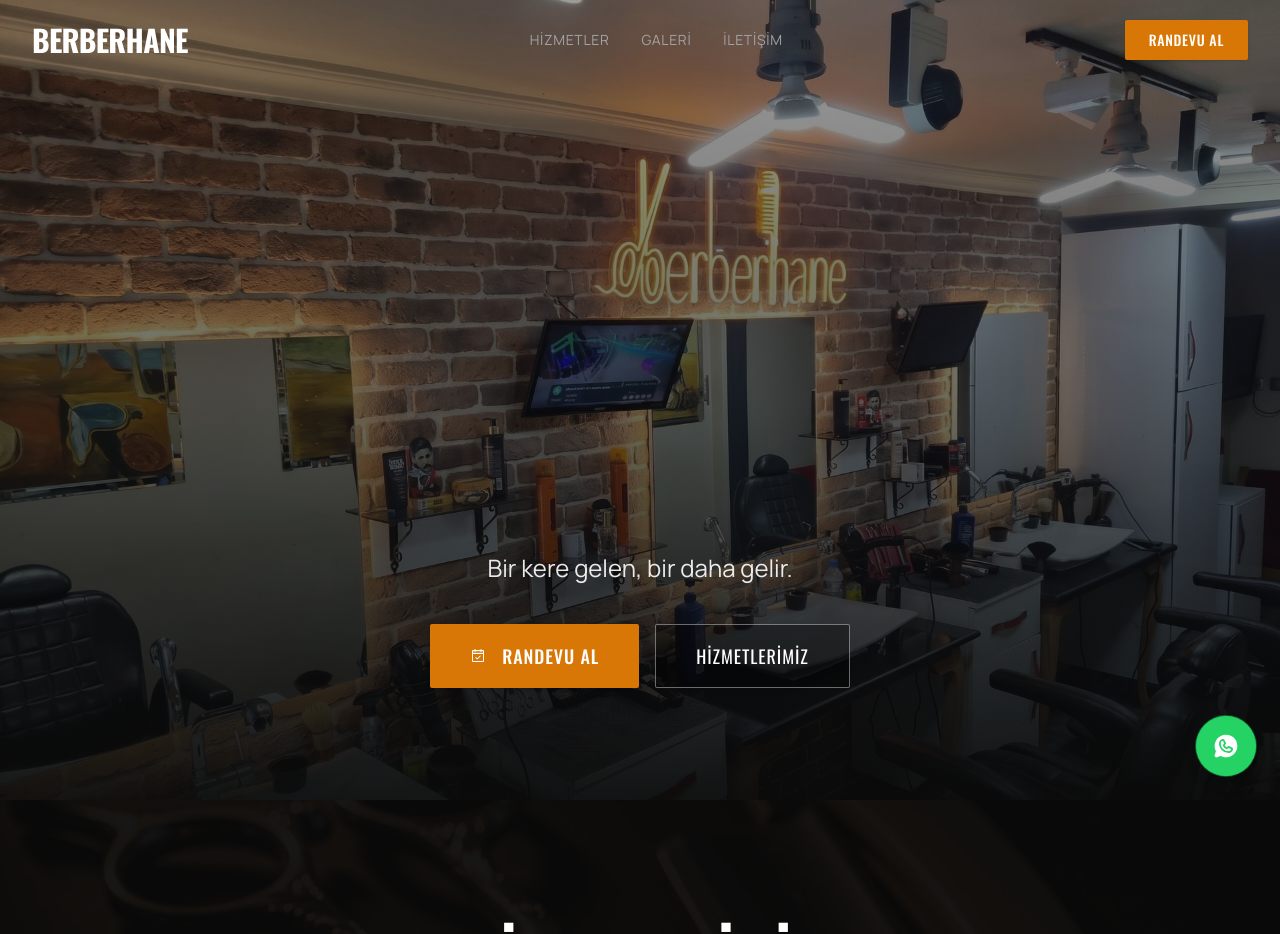
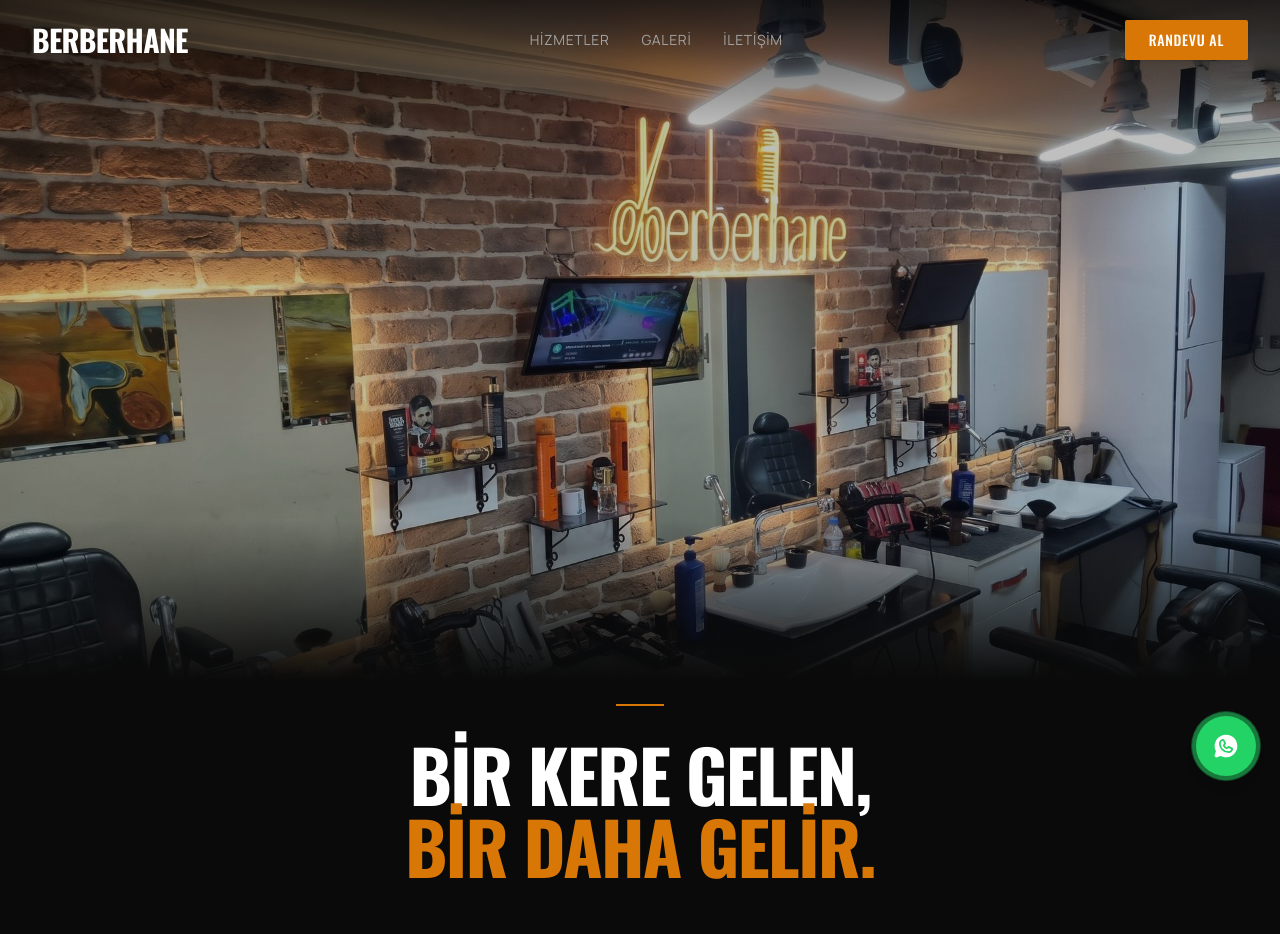
Before and after one commit to BerilBerreKartal1907/Berberhane, a React (Create React App) app in the folder frontend/: page / in a window 1280 px wide. Shown: the top 934 px of the page. Built offline with nearby package versions, Linux system fonts and the light colour scheme; no server answers.

Commit message:
Giris fotografi sadelesti, slogan altina tasindi

```diff
--- a/frontend/src/components/HeroSection.js
+++ b/frontend/src/components/HeroSection.js
@@ -1,17 +1,13 @@
 import { motion } from "framer-motion";
-import { CalendarCheck } from "@phosphor-icons/react";
-import { Button } from "@/components/ui/button";
-import { useBooking } from "@/context/BookingContext";
 
 const HeroSection = () => {
-  const { openBooking } = useBooking();
-
   return (
+    <>
+      {/* Giriş: dükkânın gerçek fotoğrafı, neon tabela başlık görevi görüyor */}
       <section
-      className="relative min-h-screen flex items-end justify-center overflow-hidden"
+        className="relative h-[75vh] sm:h-[85vh] min-h-[460px] overflow-hidden"
         data-testid="hero-section"
       >
-      {/* Background Image: dükkânın gerçek fotoğrafı, neon tabela başlık görevi görüyor */}
         <div
           className="absolute inset-0 bg-cover bg-no-repeat"
           style={{
@@ -22,49 +18,35 @@ const HeroSection = () => {
           }}
         />
 
-      {/* Overlay */}
-      <div className="absolute inset-0 hero-overlay" />
+        {/* Fotoğrafın üstünde yazı olmadığı için hafif karartma yeterli */}
+        <div className="absolute inset-0 bg-black/25" />
+        {/* Üst kısım: menü ve logo okunaklı kalsın */}
+        <div className="absolute inset-x-0 top-0 h-32 bg-gradient-to-b from-black/70 to-transparent" />
+        {/* Alt kısım: fotoğraf alttaki slogana yumuşakça geçsin */}
+        <div className="absolute inset-x-0 bottom-0 h-40 bg-gradient-to-b from-transparent to-[#0A0A0A]" />
 
-      {/* Content: tabelanın önünü kapatmasın diye ekranın alt kısmında */}
-      <div className="relative z-10 text-center px-4 sm:px-6 max-w-4xl mx-auto pb-20 sm:pb-28">
-        <motion.div
-          initial={{ opacity: 0, y: 30 }}
-          animate={{ opacity: 1, y: 0 }}
-          transition={{ duration: 0.8, ease: "easeOut" }}
-        >
         {/* Başlık arama motorları ve ekran okuyucular için; görsel başlık neon tabela */}
         <h1 className="sr-only">BERBERHANE - Gölcük Erkek Kuaförü</h1>
+      </section>
 
-          {/* Subtitle */}
-          <p className="font-manrope text-lg sm:text-2xl text-white/90 mb-10 max-w-2xl mx-auto leading-relaxed">
-            Bir kere gelen, bir daha gelir.
+      {/* Slogan */}
+      <section className="bg-[#0A0A0A] px-4 sm:px-6 pt-6 pb-20 sm:pb-28" data-testid="hero-slogan">
+        <motion.div
+          initial={{ opacity: 0, y: 20 }}
+          whileInView={{ opacity: 1, y: 0 }}
+          viewport={{ once: true }}
+          transition={{ duration: 0.8, ease: "easeOut" }}
+          className="max-w-4xl mx-auto text-center"
+        >
+          <div className="w-12 h-[2px] bg-[#D97706] mx-auto mb-8" />
+          <p className="font-oswald text-4xl sm:text-6xl lg:text-7xl font-bold uppercase tracking-tight leading-[1.05] text-white">
+            Bir kere gelen,
+            <br />
+            <span className="text-[#D97706]">bir daha gelir.</span>
           </p>
-
-          {/* CTA Buttons */}
-          <div className="flex flex-col sm:flex-row gap-4 justify-center items-center">
-            <Button
-              onClick={() => openBooking()}
-              className="w-full sm:w-auto h-14 sm:h-16 bg-[#D97706] hover:bg-[#B45309] text-white font-oswald text-lg uppercase tracking-wider px-10 btn-primary"
-              data-testid="hero-cta-randevu-al"
-            >
-              <CalendarCheck size={24} weight="duotone" className="mr-2" />
-              Randevu Al
-            </Button>
-            <a
-              href="#hizmetler"
-              onClick={(e) => {
-                e.preventDefault();
-                document.querySelector("#hizmetler")?.scrollIntoView({ behavior: "smooth" });
-              }}
-              className="w-full sm:w-auto h-14 sm:h-16 inline-flex items-center justify-center bg-black/30 border border-white/40 text-white hover:bg-black/50 hover:border-white/70 font-oswald text-lg uppercase tracking-wider px-10 rounded-md transition-colors"
-              data-testid="hero-services-link"
-            >
-              Hizmetlerimiz
-            </a>
-          </div>
         </motion.div>
-      </div>
       </section>
+    </>
   );
 };
 
```
Lines whose indentation alone changed are shown as unchanged.
